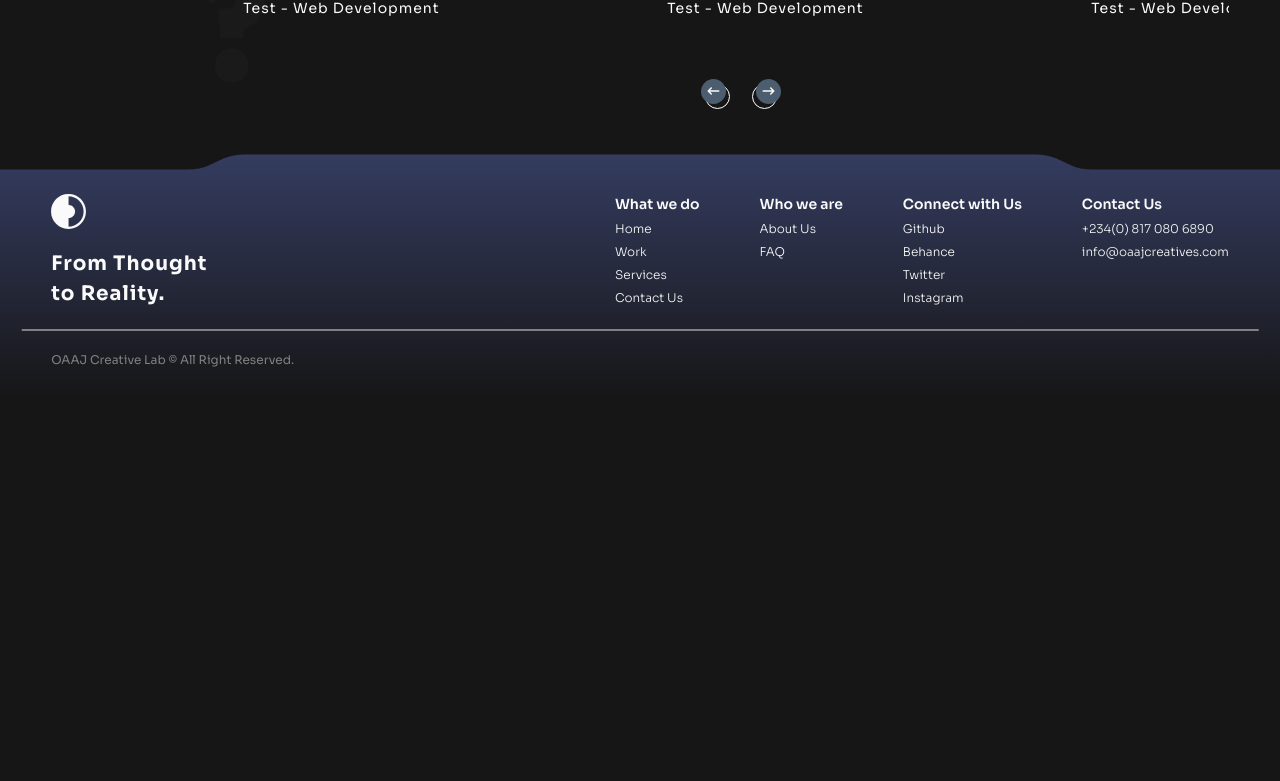
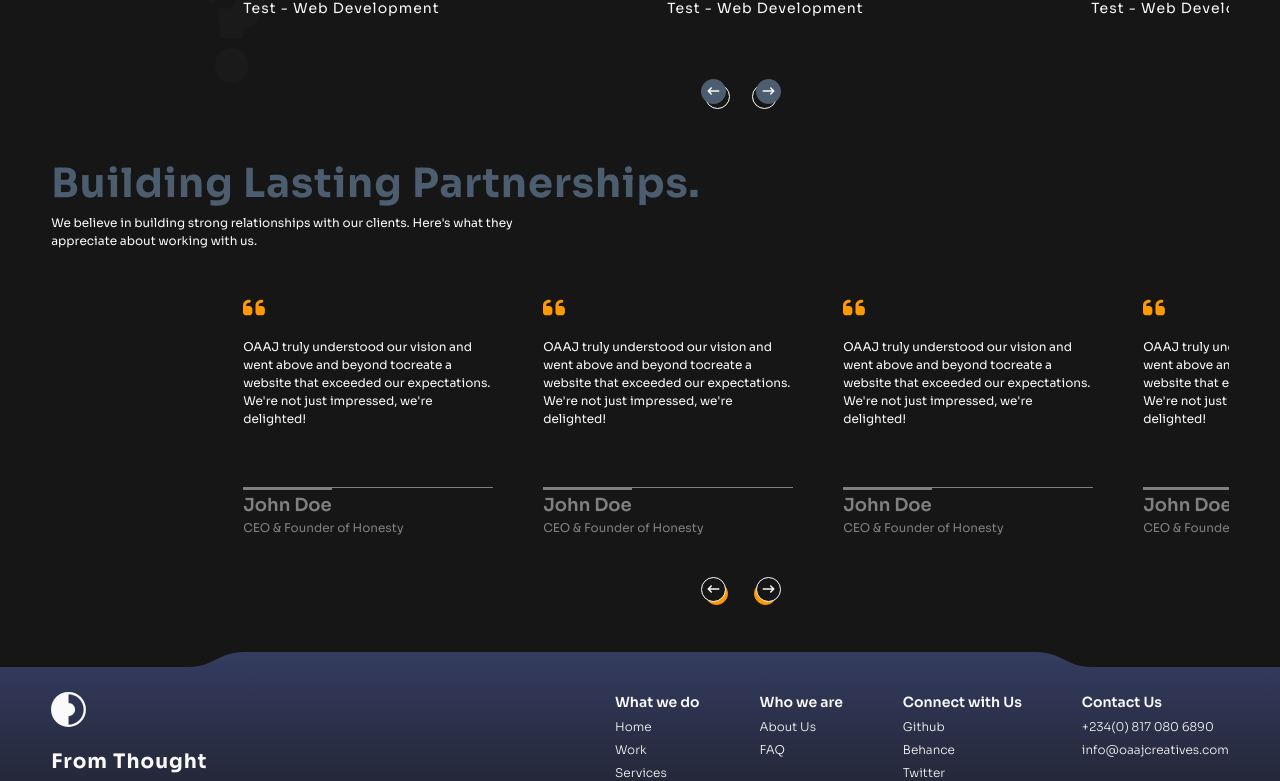
Before and after one commit to oaaj-digitals/oaaj-creatives, a Next.js app: page / in a window 1280 px wide. Shown: the part 1736-2517 px from the top of the page. Before the commit the page ends 2135 px from the top, so only its background shows below. Built offline with nearby package versions, Linux system fonts and the light colour scheme.

Commit message:
Create Testimonial Section in the HomePage
  - Create TestimonialCard component
  - Export the Button component Props so i can use it in the ScrollBtn component
  - Adjust the ScrollBtn component to be a reusable component

```diff
--- a/app/Home.module.css
+++ b/app/Home.module.css
@@ -112,10 +112,6 @@
 
 /* Projects | Works Section */
 .wrkSection {
-  display: flex;
-  gap: 4rem;
-  flex-direction: column;
-
   background-image: url("./assets/images/question-marks-bg.svg");
   background-position: center;
   background-size: contain;
@@ -177,9 +173,29 @@
   );
 }
 
-.wrkNavDiv {
+/* Utility Class Style */
+.wrkSection,
+.testimonialSection {
+  display: flex;
+  gap: 4rem;
+  flex-direction: column;
+}
+
+.scrollBtn {
   margin-left: 15vw;
   display: flex;
   gap: 2rem;
   justify-content: center;
 }
+
+/*  */
+.testimonialsBox {
+  margin-left: 15vw;
+  display: flex;
+  gap: 5rem;
+  overflow-x: scroll;
+}
+
+.testimonialsBox::-webkit-scrollbar {
+  display: none;
+}
--- a/app/components/ScrollBtn.tsx
+++ b/app/components/ScrollBtn.tsx
@@ -1,40 +1,46 @@
 'use client';
-import { useEffect } from "react";
-import Button from "./Button/Button"
+import { useEffect, useState } from "react";
+import Button, { BtnProps } from "./Button/Button";
 
-let scrollableContent: HTMLElement | null = null;
-let scrollLength: number = 200
+interface Props {
+  scrollableElementId: string,
+  btnType: BtnProps["type"];
+}
 
-const ScrollBtn = () => {
+let scrollLength: number = 200;
+
+const ScrollBtn = ({ scrollableElementId, btnType }: Props) => {
+  let [scrollableElement, setScrollableElement] = useState<HTMLElement | null>(null);
 
   useEffect(() => {
-    scrollableContent = document.getElementById('displayProjects');
-    if (scrollableContent) {
-      const children = scrollableContent?.childNodes.length
-      scrollLength = scrollableContent.scrollWidth / (children - 1);
+    setScrollableElement(document.getElementById(scrollableElementId));
+    if (scrollableElement) {
+      const children = scrollableElement?.childNodes.length;
+      scrollLength = scrollableElement.scrollWidth / (children - 1);
     }
-  }, [])
+    console.log(scrollableElement);
+  }, []);
 
   const scrollLeft = () => {
-    scrollableContent?.scrollBy({
+    scrollableElement?.scrollBy({
       left: -scrollLength!,
       behavior: 'smooth'
     });
-  }
+  };
 
   const scrollRight = () => {
-    scrollableContent?.scrollBy({
+    scrollableElement?.scrollBy({
       left: scrollLength!,
       behavior: 'smooth'
     });
-  }
+  };
 
   return (
     <>
-      <Button direction="left" type="secondaryBtn" handleClick={scrollLeft}></Button>
-      <Button direction="right" type="secondaryBtn" handleClick={scrollRight}></Button>
+      <Button direction="left" type={btnType} handleClick={scrollLeft}></Button>
+      <Button direction="right" type={btnType} handleClick={scrollRight}></Button>
     </>
-  )
-}
+  );
+};
 
-export default ScrollBtn
+export default ScrollBtn;
--- /dev/null
+++ b/app/components/TestimonialCard/TestimonialCard.module.css
@@ -0,0 +1,32 @@
+.testimonyBox {
+  width: 25rem;
+  display: flex;
+  flex-direction: column;
+  flex-shrink: 0;
+}
+
+.testimonyIcon {
+  font-size: 2.5rem;
+  color: var(--color-orange);
+}
+
+.testimony {
+  margin-top: 1rem;
+  padding-bottom: 1.5rem;
+  min-height: 15rem;
+  border-bottom: 1px solid var(--color-ash);
+}
+
+.clientInfo {
+  display: flex;
+  flex-direction: column;
+  color: var(--color-ash) !important;
+}
+
+.client {
+  font-size: 1.8rem;
+  font-weight: 600;
+  padding-top: 2px;
+  border-top: 2px solid var(--color-ash);
+  align-self: flex-start;
+}
--- /dev/null
+++ b/app/components/TestimonialCard/TestimonialCard.tsx
@@ -0,0 +1,27 @@
+import { FontAwesomeIcon } from '@fortawesome/react-fontawesome';
+import styles from './TestimonialCard.module.css';
+import { faQuoteLeft } from '@fortawesome/free-solid-svg-icons';
+
+interface Props {
+  testimony?: string,
+  client?: { name: string, position: string; },
+}
+
+const TestimonialCard = ({ testimony, client }: Props) => {
+  return (
+    <div className={styles.testimonyBox}>
+      <div className={styles.testimonyIcon}>
+        <FontAwesomeIcon icon={faQuoteLeft} />
+      </div>
+
+      <p className={styles.testimony}>{testimony || "OAAJ truly understood our vision and went above and beyond tocreate a website that exceeded our expectations. We're not just impressed, we're delighted!"}</p>
+
+      <div className={styles.clientInfo}>
+        <h5 className={styles.client}>{client?.name || "John Doe"}</h5>
+        <p>{client?.position || "CEO & Founder of Honesty"}</p>
+      </div>
+    </div>
+  );
+};
+
+export default TestimonialCard;
--- a/app/page.tsx
+++ b/app/page.tsx
@@ -1,5 +1,5 @@
 import Image from "next/image";
-import { FontAwesomeIcon } from '@fortawesome/react-fontawesome'
+import { FontAwesomeIcon } from '@fortawesome/react-fontawesome';
 import styles from "./Home.module.css";
 import Button from "./components/Button/Button";
 import Link from "next/link";
@@ -10,6 +10,7 @@ import DisplayProject from "./components/DisplayProject/DisplayProject";
 import ClipPath from "./components/DisplayProject/ClipPath";
 import img from '@/public/milad-fakurian-2sICkGsJRQY-unsplash.jpg';
 import ScrollBtn from "./components/ScrollBtn";
+import TestimonialCard from "./components/TestimonialCard/TestimonialCard";
 
 export default function Home() {
   return (
@@ -80,7 +81,7 @@ export default function Home() {
         <div className={`${styles.aboutSectBgText} noSelect bgText`} aria-hidden>About Us</div>
       </section>
 
-      <section className={`mt-20 mb-20 ${styles.wrkSection}`}>
+      <section className={`mt-20 ${styles.wrkSection}`}>
         <div className={styles.wrkTxtBox}>
           <h2 className={styles.wrkHeading}>Our Latest Works.</h2>
           <p className={styles.headingSub}>We take pride in crafting exceptional digital experiences, and we invite you to see how we&apos;ve helped our clients thrive.</p>
@@ -92,8 +93,27 @@ export default function Home() {
           <DisplayProject title="Test" image={img} category="web development" to="" />
           <DisplayProject title="Test" image={img} category="web development" to="" />
         </div>
-        <div className={styles.wrkNavDiv}>
-          <ScrollBtn />
+        <div className={styles.scrollBtn}>
+          <ScrollBtn scrollableElementId="displayProjects" btnType="secondaryBtn" key="1" />
+        </div>
+      </section>
+
+      <section className={`mt-20 mb-20 ${styles.testimonialSection}`}>
+        <div>
+          <h2 className={styles.wrkHeading}>Building Lasting Partnerships.</h2>
+          <p className={styles.headingSub}>We believe in building strong relationships with our clients. Here&apos;s what they appreciate about working with us.</p>
+        </div>
+        <div className={`${styles.testimonialsBox}`} id="Testimonials">
+          <TestimonialCard />
+          <TestimonialCard />
+          <TestimonialCard />
+          <TestimonialCard />
+          <TestimonialCard />
+          <TestimonialCard />
+          <TestimonialCard />
+        </div>
+        <div className={styles.scrollBtn}>
+          <ScrollBtn scrollableElementId="Testimonials" btnType="tertiaryBtn" key="2" />
         </div>
       </section>
     </main>
```
Also changed, not shown: app/components/Button/Button.tsx (+8 -6 lines).
